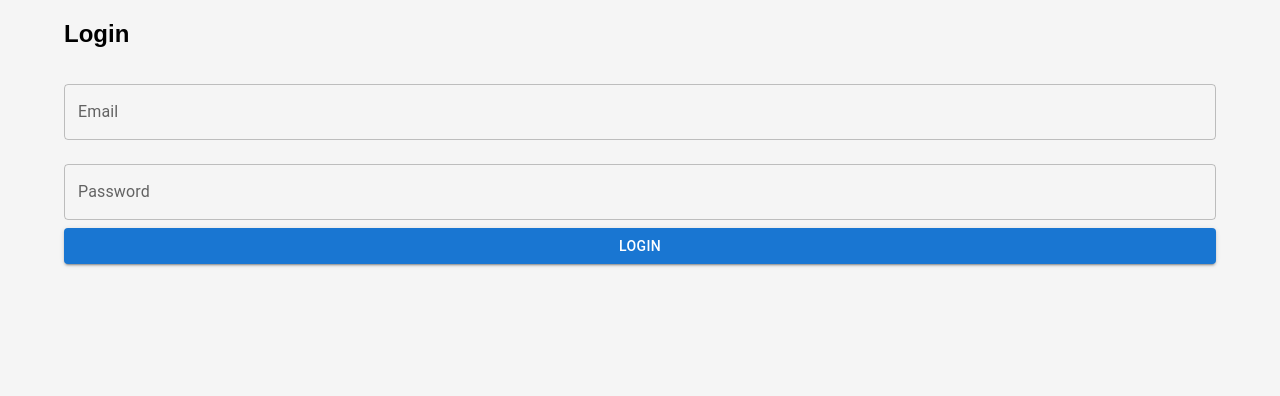
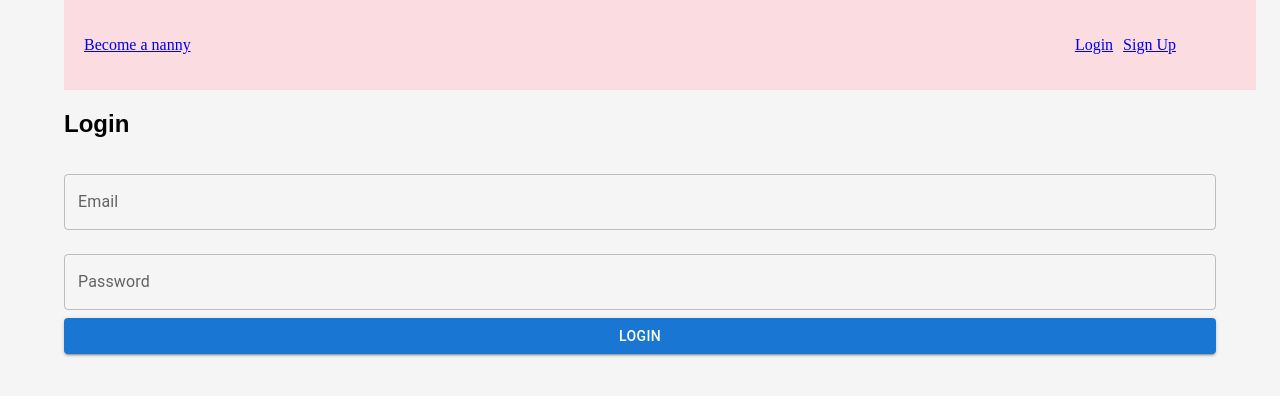
Before and after one commit to zhushelly/bunny-nanny, a React (Create React App) app: page /login in a window 1280 px wide. Shown: the top 396 px of the page. Built offline with nearby package versions, Linux system fonts and the light colour scheme.

Commit message:
header in login

```diff
--- a/src/components/Login.js
+++ b/src/components/Login.js
@@ -3,6 +3,7 @@ import { useNavigate } from "react-router-dom";
 import { auth } from "../firebase";
 import { signInWithEmailAndPassword } from "firebase/auth";
 import { TextField, Button, Container } from "@mui/material";
+import Header from "./Header";
 
 const Login = () => {
   const [email, setEmail] = useState("");
@@ -21,6 +22,7 @@ const Login = () => {
 
   return (
     <Container>
+        <Header />
       <h2>Login</h2>
       <form onSubmit={handleLogin}>
         <TextField
--- a/src/components/styles/Header.css
+++ b/src/components/styles/Header.css
@@ -3,13 +3,13 @@
   justify-content: space-between;
   align-items: center;
   padding: 10px 20px;
-  background-color: rgb(249, 204, 211);
+  background-color: rgb(251, 221, 225);
   font-family: Averta;
   font-size: 16px;
   font-weight: 400;
   padding-top: 20px;
   padding-bottom: 20px;
-  max-width: 1400px; /* Adjust as needed */
+  width: 100%; /* Adjust as needed */
 
 }
 
```
